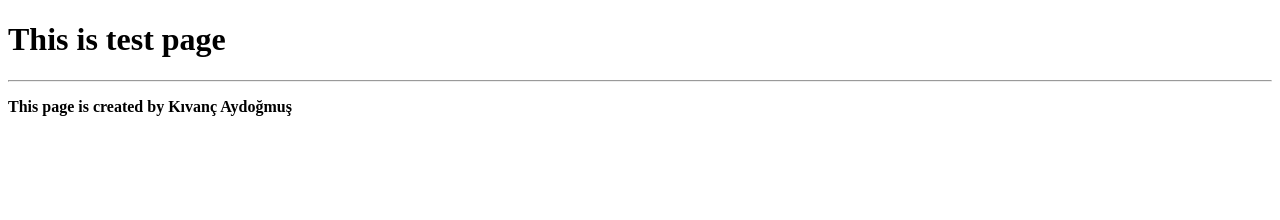
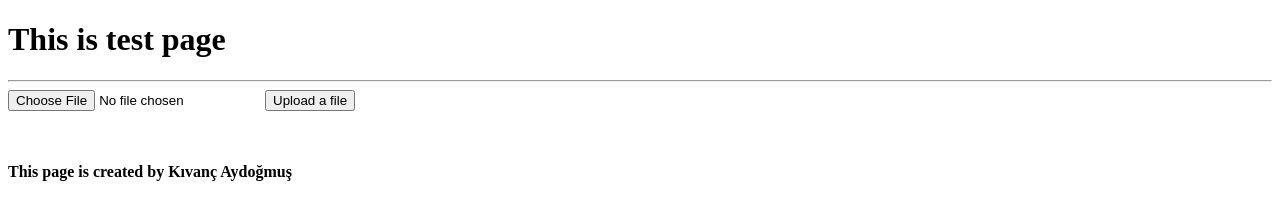
Before and after one commit to Kivanc10/Product-app-with-node.js-and-mongodb, a website: page public/index.hbs in a window 1280 px wide. Drawn offline with nearby package versions, Linux system fonts and the light colour scheme; files that its build step writes are made by us from their sources.

Commit message:
upload form is added to index.hbs

```diff
--- a/public/index.hbs
+++ b/public/index.hbs
@@ -9,6 +9,11 @@
 <body>
     <h1>This is test page</h1>
     <hr>
+      <form action="/uploadProductAvatar" enctype="multipart/form-data" method="POST">
+        <input type="file" name="myFile" />
+        <input type="submit" value="Upload a file" />
+    </form>
+    <br><br>
     <p><b>This page is created by Kıvanç Aydoğmuş</b></p>
 </body>
 </html>
```
